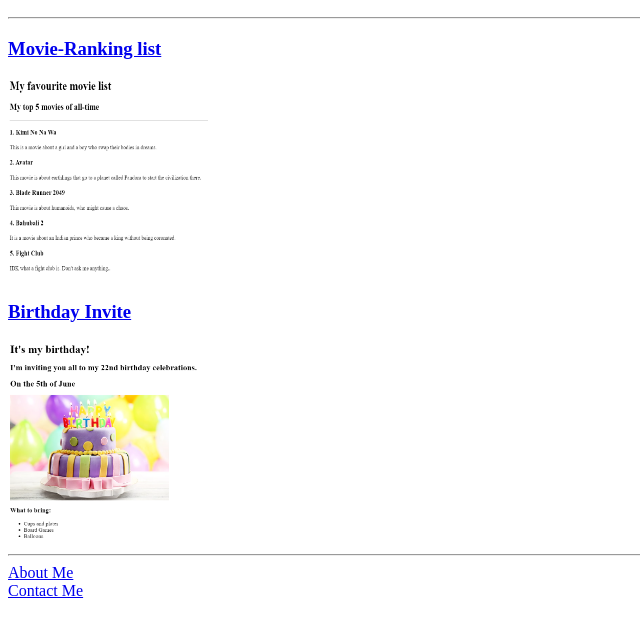
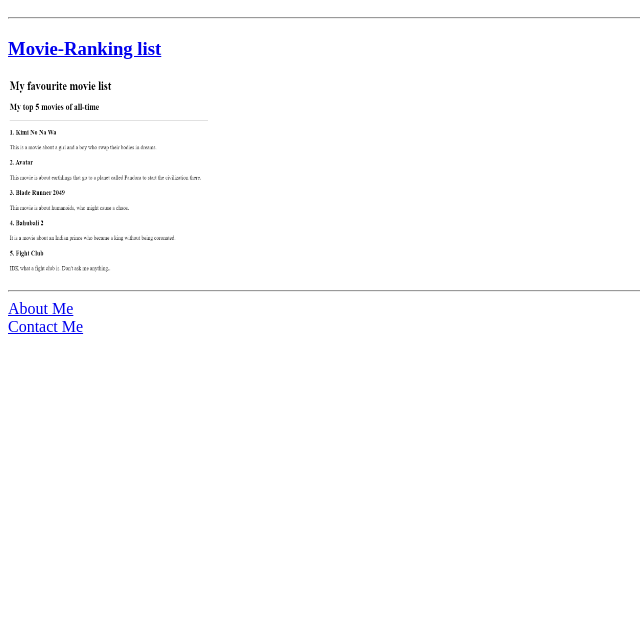
Before and after one commit to AjKarthik5/html-website, a plain HTML site: page index.html in a window 1280 px wide. Shown: the part 110-744 px from the top of the page, without its empty margins (0-640 px from the left). Drawn offline with Linux system fonts and the light colour scheme.

Commit message:
changed a bit

```diff
--- a/index.html
+++ b/index.html
@@ -12,8 +12,6 @@
 <body>
     <a href="./public/movie-ranking.html"><h3>Movie-Ranking list</h3></a>
     <img src="./public/movielist.png" alt="Movie-Ranking list" width="200" height="200"/>
-    <a href="./public/birthday-invite.html"><h3>Birthday Invite</h3></a>
-    <img src="./public/bday.png" alt="Movie-Ranking list" width="200" height="200"/>
 <!-- TODO 3: Take screenshots of your project previews and add the images to the images folder -->
 
 <!-- TODO 4: Add titles/subtitles etc. -->
```
